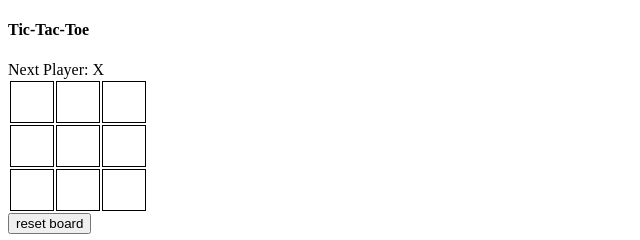
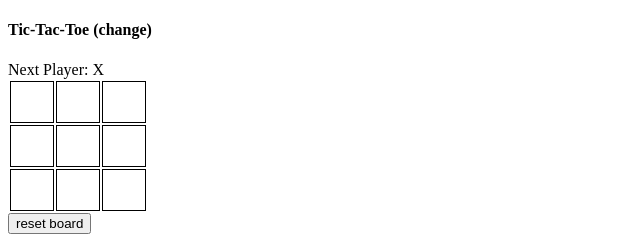
Before and after one commit to HBehrens/tic-tac-toe, a website: page src/index.html in a window 1280 px wide. Shown: the full height of the page, 0-640 px from the left. Drawn offline with Linux system fonts and the light colour scheme.

Commit message:
test-change to verify automatic publishing works

```diff
--- a/src/index.html
+++ b/src/index.html
@@ -13,7 +13,7 @@
     <!-- endref -->
 </head>
 <body>
-<h4 id="source_tic-tac-toe">Tic-Tac-Toe</h4>
+<h4 id="source_tic-tac-toe">Tic-Tac-Toe (change)</h4>
 <div ng-controller="TicTacToeCntl">
     Next Player: {{nextMove}}
     <div class="winner" ng-show="winner">Player {{winner}} has won!</div>
```
